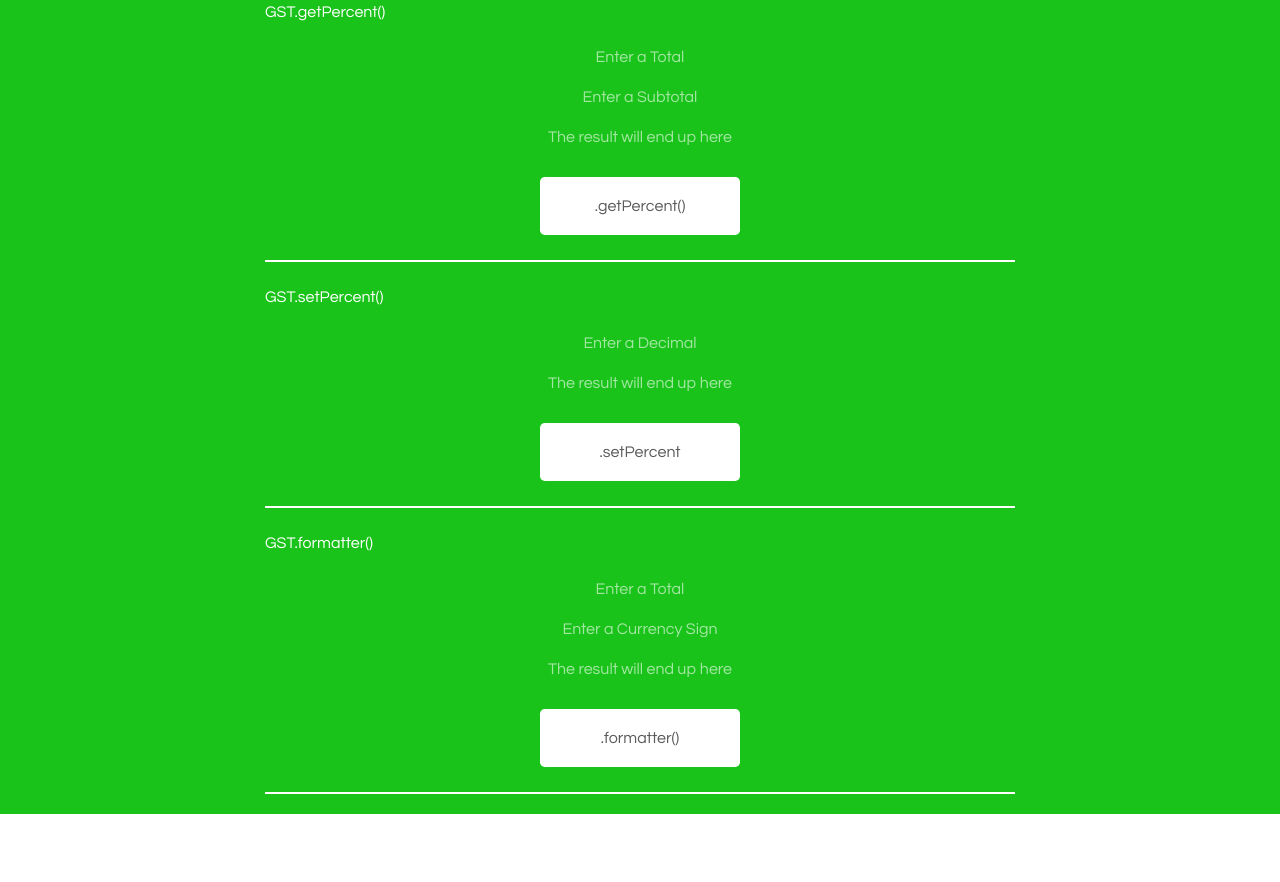
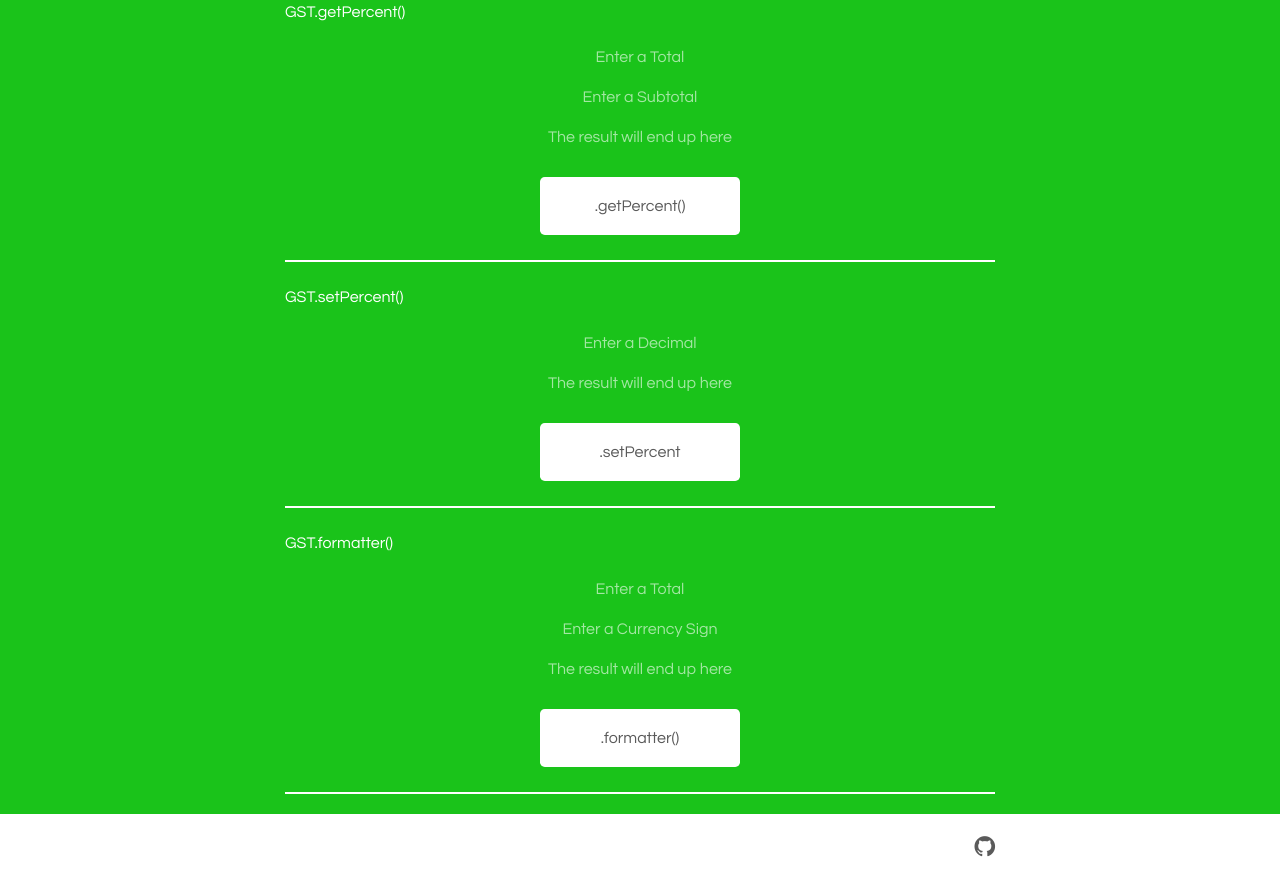
Before and after one commit to forrest-wilson/gstjs, a website: page index.html in a window 1280 px wide. Shown: the part 2621-3503 px from the top of the page. Before the commit the page ends 3435 px from the top, so only its background shows below. Drawn offline with nearby package versions, Linux system fonts and the light colour scheme.

Commit message:
Added a footer:

```diff
--- a/index.html
+++ b/index.html
@@ -8,10 +8,15 @@
     <link rel="stylesheet" href="https://cdnjs.cloudflare.com/ajax/libs/normalize/7.0.0/normalize.min.css">
     <link rel="stylesheet" href="https://cdnjs.cloudflare.com/ajax/libs/prism/1.9.0/themes/prism.min.css">
     <link rel="stylesheet" href="https://cdnjs.cloudflare.com/ajax/libs/prism/1.9.0/themes/prism-okaidia.min.css">
+    <link rel="stylesheet" href="https://maxcdn.bootstrapcdn.com/font-awesome/4.7.0/css/font-awesome.min.css">
     <link rel="stylesheet" href="https://fonts.googleapis.com/css?family=Questrial">
     <!-- Inline CSS -->
     <style>
         /* Element CSS */
+
+        * {
+            box-sizing: border-box;
+        }
 
         *, .demo > input {
             font-family: "Questrial", sans-serif;
@@ -39,6 +44,14 @@
         section.inner {
             max-width: 750px;
             margin: 0 auto;
+        }
+
+        footer {
+            background-color: white;
+        }
+
+        footer > div {
+            color: rgb(90, 90, 90);
         }
 
         /* CSS Classes */
@@ -104,6 +117,22 @@
             background-color: white;
             display: block;
             margin-top: 25px;
+        }
+
+        .center {
+            text-align: center;
+        }
+
+        .social-icons {
+            font-size: 24px;
+            text-align: right;
+            max-width: 750px;
+            margin: 0 auto;
+        }
+
+        .social-icons > a {
+            text-decoration: none;
+            color: rgb(90, 90, 90);
         }
 
         /* Prism CSS Overwriting */
@@ -295,6 +324,12 @@
                 <span class="underline"></span>
             </article>
         </section>
+
+        <footer class="inner">
+            <div class="social-icons inner">
+                <a href="https://github.com/forrest-wilson" target="_blank" class="fa fa-github"></a>
+            </div>
+        </footer>
     </main>
 
     <script src="https://cdnjs.cloudflare.com/ajax/libs/prism/1.9.0/prism.min.js"></script>
```
